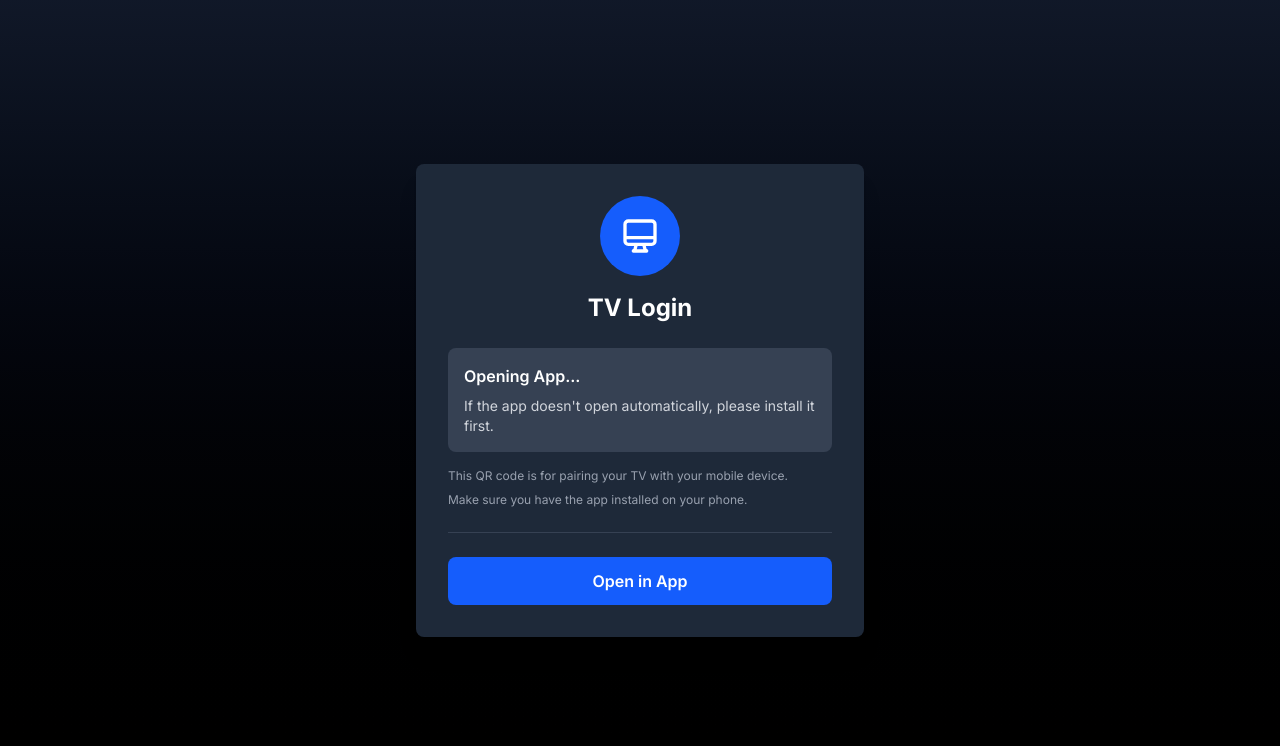
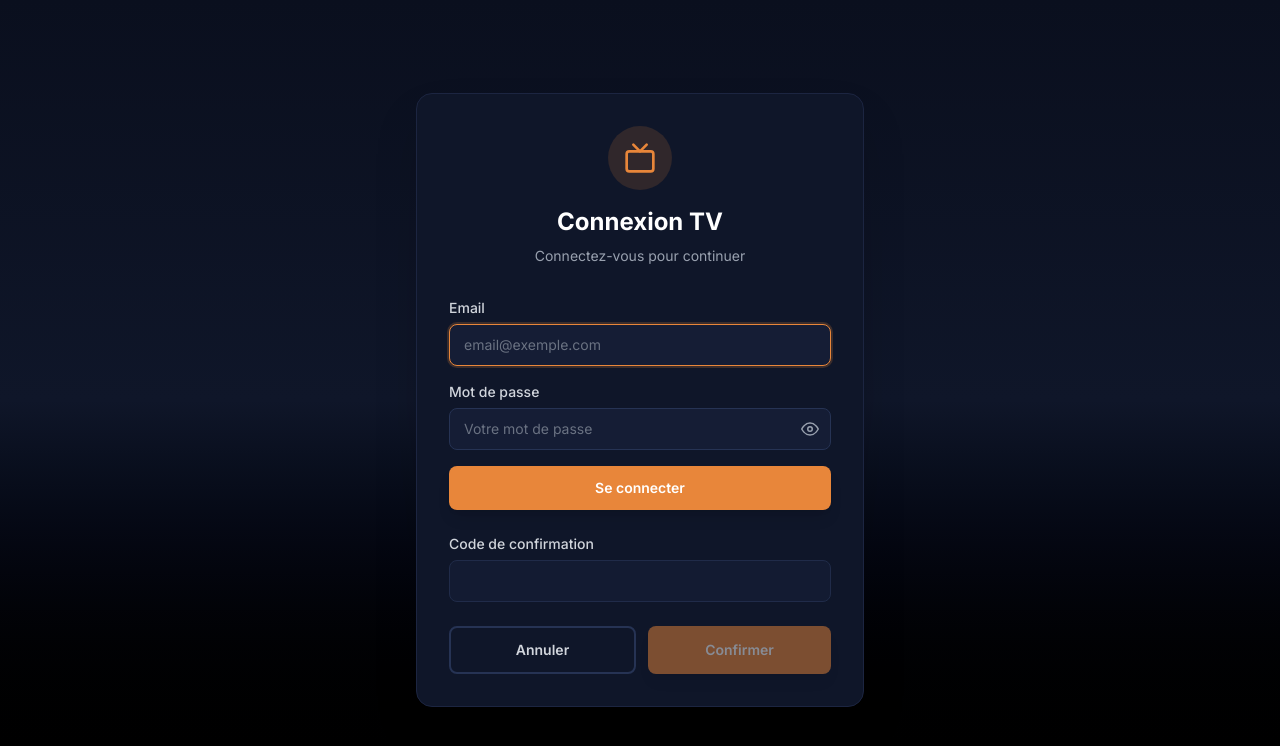
Before and after one commit to AlessandroCastrucci/DeepLink, a React (Vite) app: page /tv-login in a window 1280 px wide. Shown: the top 746 px of the page. Built offline with nearby package versions, Linux system fonts and the light colour scheme; no server answers.

Commit message:
Update TVLoginPage UI and login flow

```diff
--- a/src/pages/TVLoginPage.tsx
+++ b/src/pages/TVLoginPage.tsx
@@ -1,56 +1,251 @@
-import { useEffect } from 'react';
-import { useSearchParams } from 'react-router-dom';
+import { useState, useEffect, type FormEvent } from 'react';
+import { useSearchParams, useNavigate } from 'react-router-dom';
+import { useAuth } from '../context/AuthContext.tsx';
 
 export default function TVLoginPage() {
   const [searchParams] = useSearchParams();
-  const pairingId = searchParams.get('pairing_id');
+  const navigate = useNavigate();
+  const { user, login } = useAuth();
+  const confirmationCode = searchParams.get('pairing_id') || '';
+
+  const [email, setEmail] = useState('');
+  const [password, setPassword] = useState('');
+  const [error, setError] = useState('');
+  const [loading, setLoading] = useState(false);
+  const [showPassword, setShowPassword] = useState(false);
 
   useEffect(() => {
-    if (pairingId) {
-      const deeplinkUrl = `dvapp://tv-login?pairing_id=${pairingId}`;
-      window.location.href = deeplinkUrl;
+    const meta = document.createElement('meta');
+    meta.name = 'apple-itunes-app';
+    meta.content = `app-id=YOUR_APP_ID, app-argument=dvapp://tv-login${confirmationCode ? `?pairing_id=${confirmationCode}` : ''}`;
+    document.head.appendChild(meta);
+
+    return () => {
+      document.head.removeChild(meta);
+    };
+  }, [confirmationCode]);
+
+  async function handleSubmit(e: FormEvent) {
+    e.preventDefault();
+    setError('');
+    setLoading(true);
+
+    try {
+      const err = await login(email, password);
+      if (err) {
+        setError(err);
+        setLoading(false);
+      }
+    } catch {
+      setError('Erreur de connexion. Veuillez réessayer.');
+      setLoading(false);
     }
-  }, [pairingId]);
+  }
+
+  function handleConfirm() {
+    navigate('/');
+  }
+
+  function handleCancel() {
+    navigate('/');
+  }
 
   return (
-    <div className="min-h-screen bg-gradient-to-b from-gray-900 to-black flex items-center justify-center p-4">
-      <div className="max-w-md w-full bg-gray-800 rounded-lg shadow-xl p-8 text-center">
-        <div className="mb-6">
-          <div className="w-20 h-20 bg-blue-600 rounded-full flex items-center justify-center mx-auto mb-4">
-            <svg className="w-10 h-10 text-white" fill="none" stroke="currentColor" viewBox="0 0 24 24">
-              <path strokeLinecap="round" strokeLinejoin="round" strokeWidth={2} d="M9.75 17L9 20l-1 1h8l-1-1-.75-3M3 13h18M5 17h14a2 2 0 002-2V5a2 2 0 00-2-2H5a2 2 0 00-2 2v10a2 2 0 002 2z" />
+    <div className="min-h-screen bg-gradient-to-b from-dark-900 via-dark-800 to-black flex items-center justify-center p-4">
+      <div className="w-full max-w-md bg-dark-800 border border-dark-600 rounded-2xl shadow-2xl p-8">
+        <div className="mb-8 text-center">
+          <div className="mx-auto mb-4 flex h-16 w-16 items-center justify-center rounded-full bg-accent-500/15">
+            <svg
+              xmlns="http://www.w3.org/2000/svg"
+              width="32"
+              height="32"
+              viewBox="0 0 24 24"
+              fill="none"
+              stroke="currentColor"
+              strokeWidth="2"
+              strokeLinecap="round"
+              strokeLinejoin="round"
+              className="text-accent-500"
+            >
+              <rect x="2" y="7" width="20" height="15" rx="2" ry="2" />
+              <polyline points="17 2 12 7 7 2" />
             </svg>
           </div>
-          <h1 className="text-2xl font-bold text-white mb-2">TV Login</h1>
-          {pairingId && (
-            <p className="text-gray-400 text-sm">
-              Pairing Code: <span className="text-blue-400 font-mono">{pairingId}</span>
-            </p>
-          )}
+          <h1 className="text-2xl font-bold text-white mb-2">Connexion TV</h1>
+          <p className="text-sm text-gray-400">
+            {user ? 'Confirmez votre connexion' : 'Connectez-vous pour continuer'}
+          </p>
         </div>
 
-        <div className="space-y-4 text-left">
-          <div className="bg-gray-700 p-4 rounded-lg">
-            <h2 className="text-white font-semibold mb-2">Opening App...</h2>
-            <p className="text-gray-300 text-sm">
-              If the app doesn't open automatically, please install it first.
-            </p>
-          </div>
+        {!user ? (
+          <form onSubmit={handleSubmit} className="space-y-4 mb-6">
+            <div>
+              <label htmlFor="tv-email" className="mb-1.5 block text-sm font-medium text-gray-300">
+                Email
+              </label>
+              <input
+                id="tv-email"
+                type="email"
+                value={email}
+                onChange={(e) => setEmail(e.target.value)}
+                required
+                autoComplete="email"
+                autoFocus
+                placeholder="email@exemple.com"
+                className="w-full rounded-lg border border-dark-500 bg-dark-700 px-3.5 py-2.5 text-sm text-white placeholder-gray-500 outline-none transition-all focus:border-accent-500 focus:ring-2 focus:ring-accent-500/20"
+              />
+            </div>
 
-          <div className="text-gray-400 text-xs space-y-2">
-            <p>This QR code is for pairing your TV with your mobile device.</p>
-            <p>Make sure you have the app installed on your phone.</p>
-          </div>
+            <div>
+              <label htmlFor="tv-password" className="mb-1.5 block text-sm font-medium text-gray-300">
+                Mot de passe
+              </label>
+              <div className="relative">
+                <input
+                  id="tv-password"
+                  type={showPassword ? 'text' : 'password'}
+                  value={password}
+                  onChange={(e) => setPassword(e.target.value)}
+                  required
+                  autoComplete="current-password"
+                  placeholder="Votre mot de passe"
+                  className="w-full rounded-lg border border-dark-500 bg-dark-700 px-3.5 py-2.5 pr-10 text-sm text-white placeholder-gray-500 outline-none transition-all focus:border-accent-500 focus:ring-2 focus:ring-accent-500/20"
+                />
+                <button
+                  type="button"
+                  onClick={() => setShowPassword(!showPassword)}
+                  className="absolute top-1/2 right-3 -translate-y-1/2 text-gray-400 transition-colors hover:text-gray-300"
+                  aria-label={showPassword ? 'Masquer le mot de passe' : 'Afficher le mot de passe'}
+                >
+                  {showPassword ? (
+                    <svg
+                      xmlns="http://www.w3.org/2000/svg"
+                      width="18"
+                      height="18"
+                      viewBox="0 0 24 24"
+                      fill="none"
+                      stroke="currentColor"
+                      strokeWidth="2"
+                      strokeLinecap="round"
+                      strokeLinejoin="round"
+                    >
+                      <path d="M17.94 17.94A10.07 10.07 0 0 1 12 20c-7 0-11-8-11-8a18.45 18.45 0 0 1 5.06-5.94M9.9 4.24A9.12 9.12 0 0 1 12 4c7 0 11 8 11 8a18.5 18.5 0 0 1-2.16 3.19m-6.72-1.07a3 3 0 1 1-4.24-4.24" />
+                      <line x1="1" y1="1" x2="23" y2="23" />
+                    </svg>
+                  ) : (
+                    <svg
+                      xmlns="http://www.w3.org/2000/svg"
+                      width="18"
+                      height="18"
+                      viewBox="0 0 24 24"
+                      fill="none"
+                      stroke="currentColor"
+                      strokeWidth="2"
+                      strokeLinecap="round"
+                      strokeLinejoin="round"
+                    >
+                      <path d="M1 12s4-8 11-8 11 8 11 8-4 8-11 8-11-8-11-8z" />
+                      <circle cx="12" cy="12" r="3" />
+                    </svg>
+                  )}
+                </button>
+              </div>
+            </div>
+
+            {error && (
+              <div className="flex items-start gap-2 rounded-lg bg-red-500/10 border border-red-500/20 px-3 py-2.5 text-sm text-red-400">
+                <svg
+                  xmlns="http://www.w3.org/2000/svg"
+                  width="16"
+                  height="16"
+                  viewBox="0 0 24 24"
+                  fill="none"
+                  stroke="currentColor"
+                  strokeWidth="2"
+                  strokeLinecap="round"
+                  strokeLinejoin="round"
+                  className="mt-0.5 flex-shrink-0"
+                >
+                  <circle cx="12" cy="12" r="10" />
+                  <line x1="12" y1="8" x2="12" y2="12" />
+                  <line x1="12" y1="16" x2="12.01" y2="16" />
+                </svg>
+                <span>{error}</span>
+              </div>
+            )}
+
+            <button
+              type="submit"
+              disabled={loading}
+              className="w-full flex items-center justify-center gap-2 rounded-lg bg-accent-500 px-4 py-3 text-sm font-semibold text-white shadow-lg transition-all hover:bg-accent-600 active:scale-[0.98] disabled:opacity-60 disabled:cursor-not-allowed"
+            >
+              {loading && (
+                <div className="h-4 w-4 animate-spin rounded-full border-2 border-white/30 border-t-white" />
+              )}
+              {loading ? 'Connexion...' : 'Se connecter'}
+            </button>
+          </form>
+        ) : null}
+
+        <div className="mb-6">
+          <label htmlFor="confirmation-code" className="mb-1.5 block text-sm font-medium text-gray-300">
+            Code de confirmation
+          </label>
+          <input
+            id="confirmation-code"
+            type="text"
+            value={confirmationCode}
+            readOnly
+            className="w-full rounded-lg border border-dark-500 bg-dark-700 px-3.5 py-2.5 text-sm text-white font-mono outline-none cursor-not-allowed opacity-75"
+          />
         </div>
 
-        <div className="mt-6 pt-6 border-t border-gray-700">
+        <div className="flex gap-3">
           <button
-            onClick={() => pairingId && (window.location.href = `dvapp://tv-login?pairing_id=${pairingId}`)}
-            className="w-full bg-blue-600 hover:bg-blue-700 text-white font-semibold py-3 px-6 rounded-lg transition-colors"
+            onClick={handleCancel}
+            className="flex-1 rounded-lg border-2 border-dark-500 bg-transparent px-4 py-3 text-sm font-semibold text-gray-300 transition-all hover:bg-dark-700 hover:border-dark-400 active:scale-[0.98]"
           >
-            Open in App
+            Annuler
+          </button>
+          <button
+            onClick={handleConfirm}
+            disabled={!user}
+            className="flex-1 rounded-lg bg-accent-500 px-4 py-3 text-sm font-semibold text-white shadow-lg transition-all hover:bg-accent-600 active:scale-[0.98] disabled:opacity-50 disabled:cursor-not-allowed"
+          >
+            Confirmer
           </button>
         </div>
+
+        {confirmationCode && (
+          <div className="mt-6 rounded-lg bg-dark-700 border border-dark-600 p-4">
+            <div className="flex items-start gap-3">
+              <svg
+                xmlns="http://www.w3.org/2000/svg"
+                width="18"
+                height="18"
+                viewBox="0 0 24 24"
+                fill="none"
+                stroke="currentColor"
+                strokeWidth="2"
+                strokeLinecap="round"
+                strokeLinejoin="round"
+                className="text-accent-500 flex-shrink-0 mt-0.5"
+              >
+                <circle cx="12" cy="12" r="10" />
+                <line x1="12" y1="16" x2="12" y2="12" />
+                <line x1="12" y1="8" x2="12.01" y2="8" />
+              </svg>
+              <div>
+                <h3 className="text-sm font-semibold text-white mb-1">
+                  Connexion depuis votre TV
+                </h3>
+                <p className="text-xs text-gray-400">
+                  Confirmez ce code sur votre téléviseur pour autoriser la connexion.
+                </p>
+              </div>
+            </div>
+          </div>
+        )}
       </div>
     </div>
   );
```
